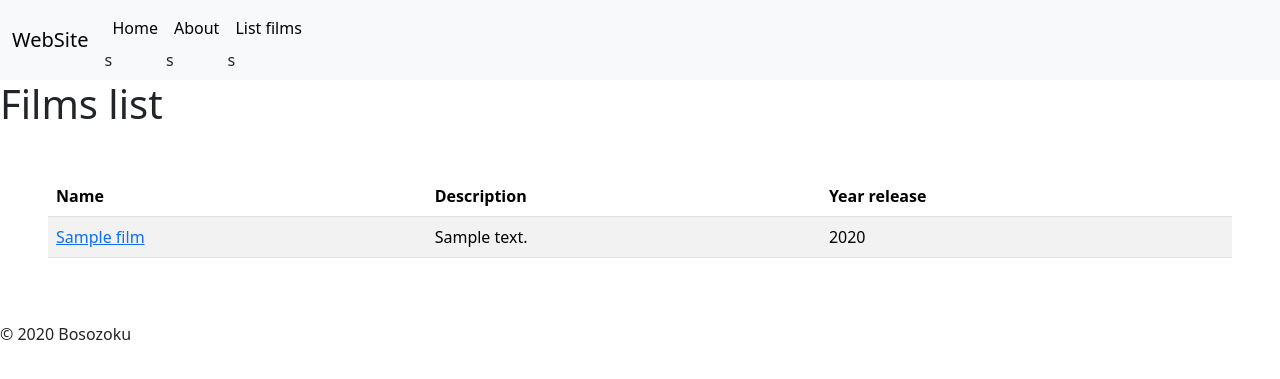
After one commit to boso0zoku0/films-fastapi, a Python web app: template films/templates/films/list.html in a window 1280 px wide. The commit adds this page. Shown: the top 379 px of the page. Run offline with Jinja, Linux system fonts and the light colour scheme; the template is opened without the code that fills it: most values are stand-ins (such as "Sample title", 1, 10 or a date in 2020).

Commit message:
Changed field length - description
The audio integration into the pen is not yet complete.

Added display of movies to the page

```diff
--- a/films/app_lifespan.py
+++ b/films/app_lifespan.py
@@ -3,8 +3,14 @@ from contextlib import asynccontextmanager
 
 from fastapi import FastAPI
 
+from core.config import settings
+from storage.films import FilmsStorage
+
 
 @asynccontextmanager
 async def lifespan(app: FastAPI) -> AsyncIterator[None]:
+    app.state.films_storage = FilmsStorage(
+        name_db=settings.redis.collections_names.films_hash
+    )
 
     yield
--- a/films/rest/__init__.py
+++ b/films/rest/__init__.py
@@ -1,6 +1,8 @@
 from fastapi import APIRouter
 
+from rest.films import router as films_router
 from rest.main_views import router as main_views_router
 
 router = APIRouter(include_in_schema=False)
 router.include_router(main_views_router)
+router.include_router(films_router)
--- /dev/null
+++ b/films/rest/films/__init__.py
@@ -0,0 +1,6 @@
+from fastapi import APIRouter
+
+from rest.films.list_views import router as list_views_router
+
+router = APIRouter(prefix="/films")
+router.include_router(list_views_router)
--- a/films/rest/main_views.py
+++ b/films/rest/main_views.py
@@ -1,3 +1,5 @@
+import os
+
 from fastapi import APIRouter, Request
 from fastapi.responses import HTMLResponse
 
@@ -20,9 +22,13 @@ def home_page(request: Request) -> HTMLResponse:
 
 @router.get("/about/", response_class=HTMLResponse, name="about")
 def about_page(request: Request) -> HTMLResponse:
+    context: dict[str, str] = {}
+    get_audio_welcome = os.path.join(os.getcwd(), "welcomeSite.mp3")
+    context.update(get_audio_welcome=get_audio_welcome)
     return templates.TemplateResponse(
         request=request,
         name="about.html",
+        context=context,
     )
 
 
--- a/films/schemas/film.py
+++ b/films/schemas/film.py
@@ -7,7 +7,7 @@ from pydantic import AnyHttpUrl, BaseModel
 # Film_Annotated_slug = Annotated[str, MinLen(3), MaxLen(7)]
 # DESCRIPTION_MAX_LENGTH = 110
 Film_Annotated_slug = Annotated[str, Len(min_length=3, max_length=8)]
-Film_Annotated_description = Annotated[str, MaxLen(30), MinLen(0)]
+Film_Annotated_description = Annotated[str, MaxLen(300), MinLen(0)]
 DESCRIPTION_MAX_LENGTH = 30
 # class FilmsBase(BaseModel):
 #     name: str
--- a/films/templates/about.html
+++ b/films/templates/about.html
@@ -10,3 +10,9 @@
   <a href="https://www.youtube.com/@BOSOZOKU-v2j" class="d-inline-flex focus-ring focus-ring-primary py-1 px-2 mt-5 text-decoration-none border rounded-2">YouTube</a>
   </div>
 {% endblock %}
+
+{% block audio %}
+<audio controls>
+  {{ get_audio_welcome }}
+</audio>
+{% endblock %}
--- a/films/templates/components/navbar.html
+++ b/films/templates/components/navbar.html
@@ -1,6 +1,7 @@
 {% set navigation = [
   ('home', 'Home'),
   ('about', 'About'),
+  ('films', 'List films'),
 ]%}
 
 <nav class="navbar navbar-expand bg-body-tertiary">
@@ -21,13 +22,10 @@
                 class="nav-link"
               {% endif %}
             href="/{{ name }}">{{ title }}</a>
-
+s
           </li>
         {% endfor %}
       </ul>
     </div>
   </div>
 </nav>
-
-
-.
--- /dev/null
+++ b/films/templates/films/list.css
@@ -0,0 +1,3 @@
+.centered {
+  text-align: center;
+}
--- /dev/null
+++ b/films/templates/films/list.html
@@ -0,0 +1,37 @@
+{% extends 'base.html' %}
+{% block main %}
+  <link href="list.css">
+  <h1 class="centered">Films list</h1>
+  {% if films %}
+    <div class="table-responsive mx-4 my-4 px-4 py-4">
+      <table class="table table-striped table-hover align-middle">
+        <thead>
+        <tr>
+          <th scope="col">Name</th>
+          <th scope="col">Description</th>
+          <th scope="col">Year release</th>
+        </tr>
+        </thead>
+        <tbody>
+        {% for film in films %}
+          <tr>
+            <td>
+              <a target=_blank href="https://www.kinopoisk.ru/film/258687/?utm_referrer=www.google.com">{{ film.name }}</a>
+            </td>
+            <td>{{ film.description }}</td>
+            <td>
+              {% if film.year_release %}
+                {{ film.year_release }}
+              {% else %}
+                <code>-</code>
+              {% endif %}
+            </td>
+          </tr>
+        {% endfor %}
+        </tbody>
+      </table>
+    </div>
+  {% else %}
+    <h2>No films yet</h2>
+  {% endif %}
+{% endblock %}
```
Also changed, not shown: films/dependencies/short_urls.py (+4 -4 lines), films/rest/films/list_views.py (added, +37 -0 lines), films/tests/test_api/test_api_v1/test_dependencies.py (+1 -1 lines), films/tests/test_schemas/test_films.py (+10 -3 lines), films/templates/home.html (line endings or trailing spaces), 1 other file.
